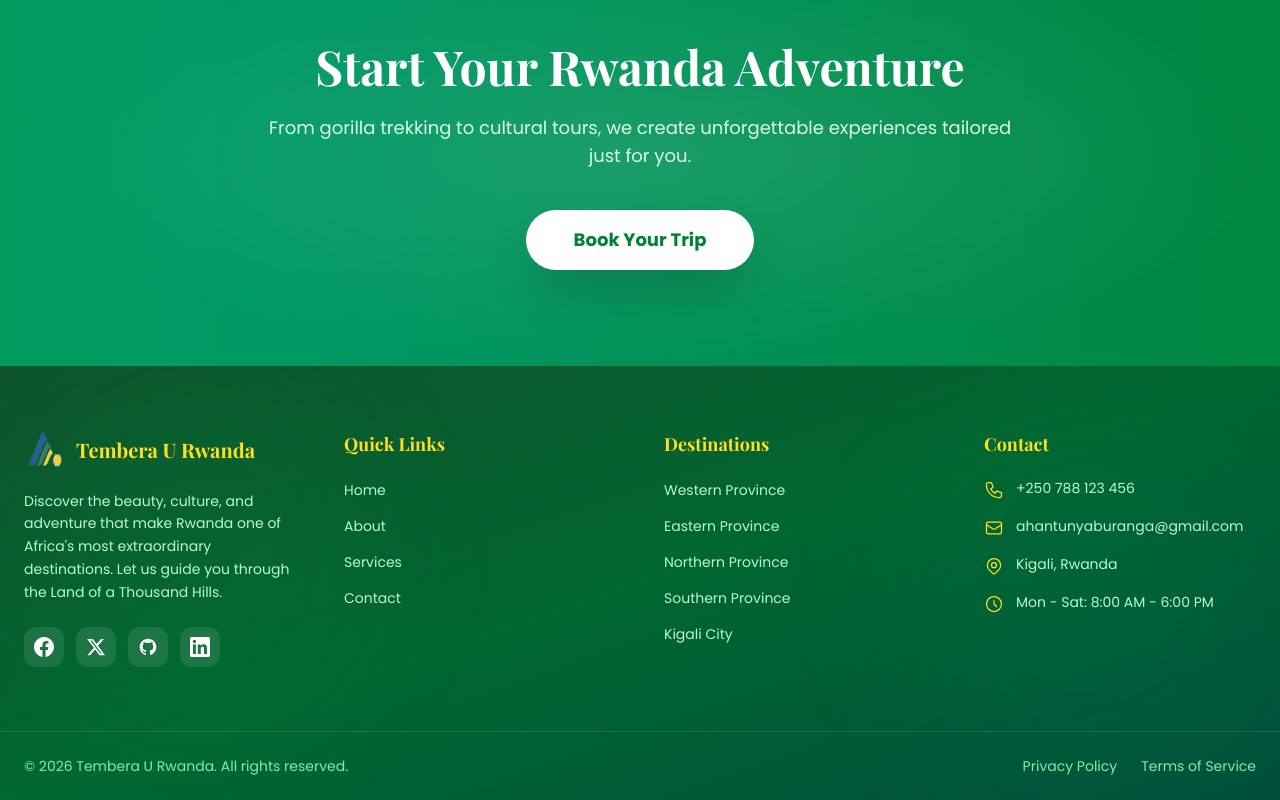
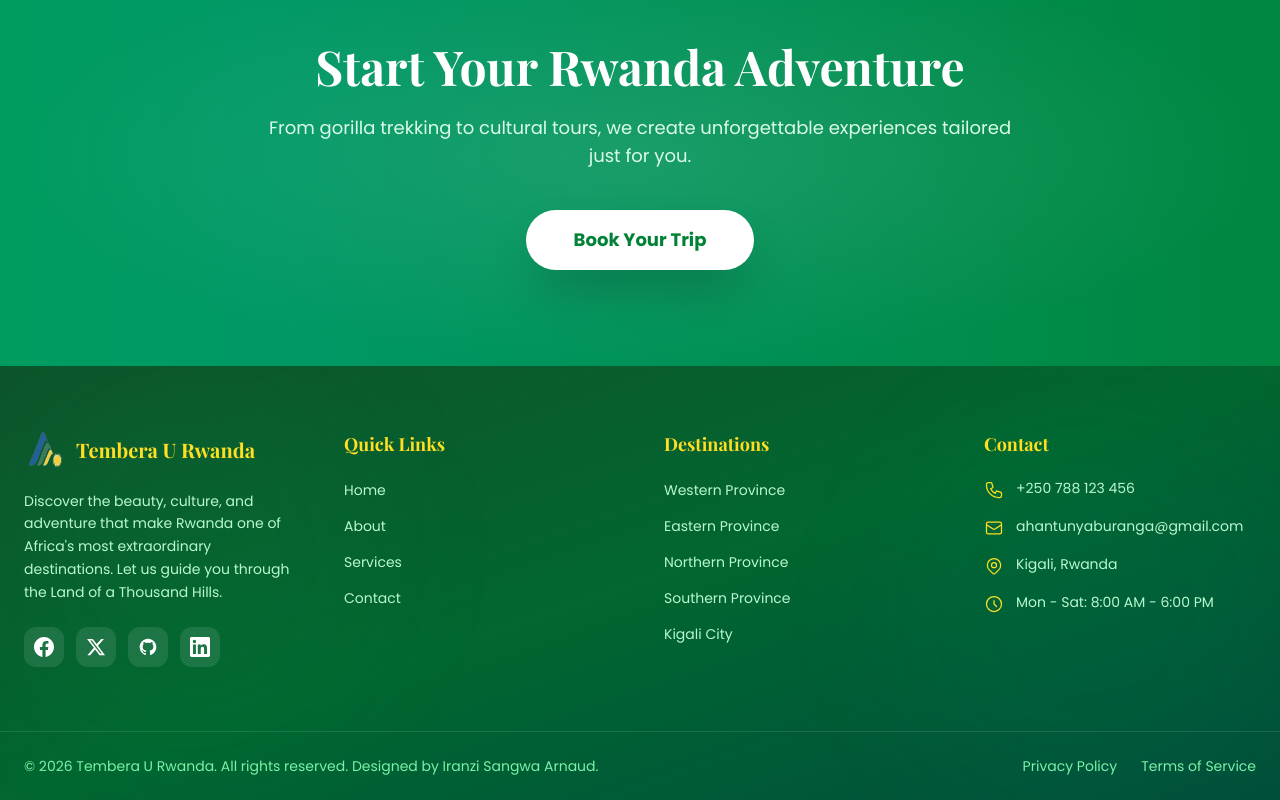
Before and after one commit to Arnaud090/assesement, a Vue app: page / in a window 1280 px wide. Shown: the part 3429-4229 px from the top of the page. Built offline with nearby package versions, Linux system fonts and the light colour scheme.

Commit message:
new image for akagera

```diff
--- a/src/components/navbar.vue
+++ b/src/components/navbar.vue
@@ -31,7 +31,7 @@ onBeforeUnmount(() => {
 </script>
 
 <template>
-  <nav :class="['fixed top-0 left-0 right-0 z-[999] transition-all duration-500', scrolled ? 'glass-dark shadow-2xl' : 'bg-green-700/90 backdrop-blur-sm']">
+  <nav class="fixed top-0 left-0 right-0 z-[999] bg-green-700/90 backdrop-blur-sm transition-all duration-500">
     <div class="max-w-7xl mx-auto px-4 sm:px-6">
       <div class="flex items-center justify-between h-16 sm:h-20">
 
--- a/src/settings/translations/en.js
+++ b/src/settings/translations/en.js
@@ -43,7 +43,7 @@ export default {
     email: 'ahantunyaburanga@gmail.com',
     address: 'Kigali, Rwanda',
     workingHours: 'Mon - Sat: 8:00 AM - 6:00 PM',
-    rights: '© 2026 Tembera U Rwanda. All rights reserved.',
+    rights: '© 2026 Tembera U Rwanda. All rights reserved. Designed by Iranzi Sangwa Arnaud.',
     privacy: 'Privacy Policy',
     terms: 'Terms of Service'
   },
--- a/src/settings/translations/fr.js
+++ b/src/settings/translations/fr.js
@@ -43,7 +43,7 @@ export default {
     email: 'ahantunyaburanga@gmail.com',
     address: 'Kigali, Rwanda',
     workingHours: 'Lun - Sam : 8h00 - 18h00',
-    rights: '© 2026 Tembera U Rwanda. Tous droits réservés.',
+    rights: '© 2026 Tembera U Rwanda. Tous droits réservés. Conçu par Iranzi Sangwa Arnaud.',
     privacy: 'Politique de Confidentialité',
     terms: 'Conditions d\'Utilisation'
   },
--- a/src/settings/translations/rw.js
+++ b/src/settings/translations/rw.js
@@ -43,7 +43,7 @@ export default {
     email: 'ahantunyaburanga@gmail.com',
     address: 'Kigali, Rwanda',
     workingHours: 'Kuwa Mbere - Kuwa Gatandatu: 8:00 AM - 6:00 PM',
-    rights: '© 2026 Tembera U Rwanda. Uburenganzira bwose bwemejwe.',
+    rights: '© 2026 Tembera U Rwanda. Uburenganzira bwose bwemejwe. Byakozwe na Iranzi Sangwa Arnaud.',
     privacy: 'Amategeko y\'Ibanga',
     terms: 'Amategeko ya Serivisi'
   },
```
